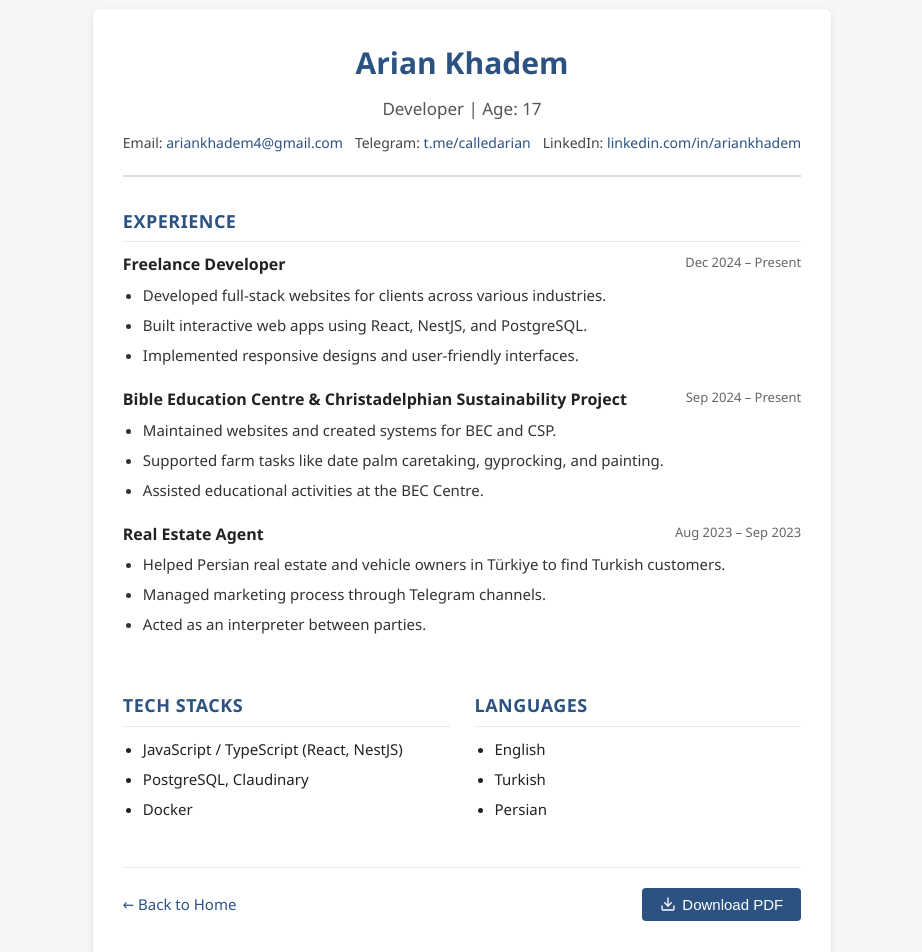
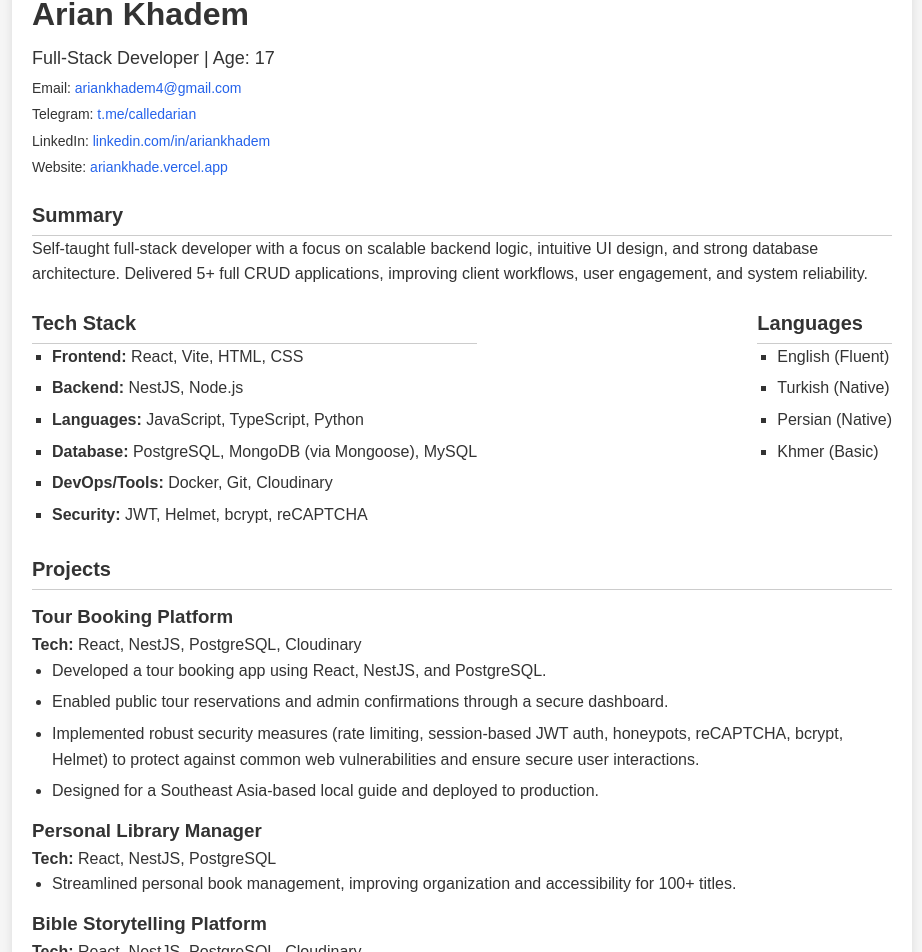
Before and after one commit to calledarian/Portfolio, a React (Create React App) app: page /resume in a window 1280 px wide. Shown: the part 51-1003 px from the top of the page, without its empty margins (178-1100 px from the left). Built offline with nearby package versions, Linux system fonts and the light colour scheme.

Commit message:
new resume

```diff
--- a/package.json
+++ b/package.json
@@ -7,6 +7,9 @@
     "@testing-library/jest-dom": "^6.6.3",
     "@testing-library/react": "^16.3.0",
     "@testing-library/user-event": "^13.5.0",
+    "html2canvas": "^1.4.1",
+    "html2pdf.js": "^0.10.3",
+    "jspdf": "^3.0.1",
     "lucide-react": "^0.503.0",
     "react": "^19.1.0",
     "react-dom": "^19.1.0",
--- a/src/Resume.css
+++ b/src/Resume.css
@@ -1,249 +1,83 @@
-/* Reset & Base Styles */
-* {
-  margin: 0;
-  padding: 0;
-  box-sizing: border-box;
-}
-
-body {
-  font-family: 'Segoe UI', Tahoma, Geneva, Verdana, sans-serif;
-  line-height: 1.6;
-  color: #222;
-  background: #f4f6f8;
-  font-size: 15px;
-}
-
-a {
-  color: #2c5282;
-  text-decoration: none;
-}
-a:hover {
-  text-decoration: underline;
-}
-
 .resume-container {
-  max-width: 850px;
-  margin: 40px auto;
+  max-width: 900px;
+  margin: 20px auto;
   padding: 20px;
-}
-
-/* Wrapper */
-.print-wrapper {
-  background: #fff;
-  box-shadow: 0 2px 6px rgba(0, 0, 0, 0.1);
-  padding: 30px;
-  min-height: 1123px;
-  border-radius: 6px;
-}
-
-/* Header */
-.resume-header {
-  text-align: center;
-  margin-bottom: 30px;
-  border-bottom: 2px solid #ddd;
-  padding-bottom: 20px;
+  font-family: Arial, sans-serif;
+  color: #333;
+  background: white;
+  box-shadow: 0 0 10px rgba(0,0,0,0.1);
 }
 
 .resume-header h1 {
-  font-size: 30px;
-  font-weight: 700;
-  color: #2c5282;
+  margin: 0;
+  font-size: 32px;
+  font-weight: bold;
 }
 
-.resume-header .title {
-  font-size: 17px;
-  font-weight: 500;
-  color: #555;
-  margin: 8px 0 10px;
+.title {
+  font-size: 18px;
+  margin-top: 4px;
 }
 
-.contact-info {
-  display: flex;
-  justify-content: center;
-  flex-wrap: wrap;
-  gap: 12px;
+.contact-info p {
+  margin: 4px 0;
   font-size: 14px;
-  color: #444;
-}
-
-/* Main Layout */
-.resume-main {
-  display: flex;
-  flex-direction: column;
-  gap: 25px;
 }
 
 .resume-section {
-  margin-bottom: 10px;
+  margin-top: 20px;
 }
 
 .resume-section h2 {
-  font-size: 18px;
-  color: #2c5282;
-  border-bottom: 1px solid #e2e8f0;
-  padding-bottom: 6px;
-  text-transform: uppercase;
-  letter-spacing: 0.5px;
-  margin-bottom: 10px;
+  font-size: 20px;
+  border-bottom: 1px solid #ccc;
+  padding-bottom: 4px;
 }
 
-/* Experience Items */
-.experience-item {
-  margin-bottom: 20px;
-  page-break-inside: avoid;
+ul {
+  padding-left: 20px;
+}
+
+ul li {
+  margin-bottom: 6px;
+}
+
+.columns-container {
+  display: flex;
+  justify-content: space-between;
+  gap: 20px;
+}
+
+.language-list, .tech-list {
+  list-style: square;
+}
+
+.experience-item, .project-item {
+  margin-top: 12px;
 }
 
 .experience-header {
   display: flex;
   justify-content: space-between;
-  flex-wrap: wrap;
-  margin-bottom: 5px;
-}
-
-.experience-header h3 {
-  font-size: 16px;
-  font-weight: 600;
-}
-
-.experience-header .date {
-  font-size: 13px;
-  color: #666;
-}
-
-.experience-item ul {
-  list-style-type: disc;
-  padding-left: 20px;
-  color: #333;
-}
-
-.experience-item li {
-  margin-bottom: 6px;
-}
-
-/* Two-Column Sections */
-.columns-container {
-  display: flex;
-  gap: 25px;
-  flex-wrap: wrap;
-}
-
-.columns-container .resume-section {
-  flex: 1;
-}
-
-.tech-list,
-.language-list {
-  padding-left: 20px;
-}
-
-.tech-list li,
-.language-list li {
-  margin-bottom: 6px;
-}
-
-/* Footer (Browser only) */
-.resume-footer {
-  display: flex;
-  justify-content: space-between;
-  flex-wrap: wrap;
-  align-items: center;
-  margin-top: 30px;
-  padding: 20px 0;
-  border-top: 1px solid #e2e8f0;
-}
-
-.back-home {
-  font-weight: 500;
+  font-weight: bold;
 }
 
 .download-button {
-  background-color: #2c5282;
-  color: #fff;
-  padding: 8px 18px;
-  font-size: 15px;
-  border-radius: 4px;
+  background-color: #007bff;
+  color: white;
+  padding: 6px 10px;
   border: none;
+  border-radius: 6px;
   cursor: pointer;
-  transition: background 0.2s ease-in-out;
   display: flex;
   align-items: center;
   gap: 6px;
 }
 
 .download-button:hover {
-  background-color: #1a365d;
+  background-color: #0056b3;
 }
 
-/* Print-only Footer Note */
-.print-only {
-  display: none;
-  font-size: 10pt;
-  text-align: right;
-  color: #888;
-  margin-top: 15px;
-  font-style: italic;
+.no-print {
+  margin-top: 20px;
 }
-
-/* Print Styles */
-@media print {
-  body {
-    background: #fff;
-    font-size: 12pt;
-  }
-
-  .resume-container,
-  .print-wrapper {
-    padding: 0;
-    box-shadow: none;
-    width: 100%;
-    height: auto;
-  }
-
-  .no-print {
-    display: none !important;
-  }
-
-  .print-only {
-    display: block;
-  }
-
-  h1 {
-    font-size: 24pt;
-  }
-
-  .resume-section h2 {
-    font-size: 14pt;
-  }
-
-  .experience-header h3,
-  .experience-header .date,
-  .tech-list li,
-  .language-list li {
-    font-size: 11pt;
-  }
-}
-
-/* Mobile Responsive */
-@media (max-width: 600px) {
-  .contact-info {
-    flex-direction: column;
-    text-align: center;
-    gap: 6px;
-  }
-
-  .experience-header {
-    flex-direction: column;
-    gap: 4px;
-  }
-
-  .columns-container {
-    flex-direction: column;
-    gap: 20px;
-  }
-
-  .resume-footer {
-    flex-direction: column;
-    gap: 10px;
-    text-align: center;
-  }
-}
--- a/src/components/Projects.js
+++ b/src/components/Projects.js
@@ -201,7 +201,7 @@ export default function Projects() {
                             <div className="modal-image-container">
                                 <img
                                     src={modalState.projectImages[modalState.currentImageIndex]}
-                                    alt={`${modalState.projectTitle} - Image ${modalState.currentImageIndex + 1}`}
+                                    alt={`${modalState.projectTitle} - ${modalState.currentImageIndex + 1}`}
                                     className="modal-image"
                                 />
 
--- a/src/components/Resume.js
+++ b/src/components/Resume.js
@@ -1,31 +1,124 @@
-import React from 'react';
+// Resume.jsx
 import { Link } from 'react-router-dom';
 import { Download } from 'lucide-react';
 import '../Resume.css';
+import html2canvas from 'html2canvas';
+import jsPDF from 'jspdf';
 
 function Resume() {
-    const handleDownload = () => {
-        window.print();
+    const handleDownload = async () => {
+        const element = document.querySelector('.print-wrapper');
+
+        if (!element) return;
+
+        const canvas = await html2canvas(element, {
+            scale: 2,
+            useCORS: true,
+        });
+
+        const imgData = canvas.toDataURL('image/png');
+
+        const pdf = new jsPDF({
+            orientation: 'portrait',
+            unit: 'mm',
+            format: 'a4',
+        });
+
+        const imgProps = pdf.getImageProperties(imgData);
+        const pdfWidth = pdf.internal.pageSize.getWidth();
+        const pdfHeight = (imgProps.height * pdfWidth) / imgProps.width;
+
+        pdf.addImage(imgData, 'PNG', 0, 0, pdfWidth, pdfHeight);
+        pdf.save('Arian_Khadem_Resume.pdf');
     };
-
     const currentYear = new Date().getFullYear();
     const age = currentYear - 2008;
 
     return (
         <div className="resume-container">
             <div className="print-wrapper">
+                {/* Header */}
                 <header className="resume-header">
                     <h1 tabIndex="0">Arian Khadem</h1>
-                    <p className="title">Developer | Age: {age}</p>
-
+                    <p className="title">Full-Stack Developer | Age: {age}</p>
                     <div className="contact-info">
                         <p>Email: <a href="mailto:ariankhadem4@gmail.com">ariankhadem4@gmail.com</a></p>
                         <p>Telegram: <a href="https://t.me/calledarian" target="_blank" rel="noopener noreferrer">t.me/calledarian</a></p>
                         <p>LinkedIn: <a href="https://linkedin.com/in/ariankhadem" target="_blank" rel="noopener noreferrer">linkedin.com/in/ariankhadem</a></p>
+                        <p>Website: <a href='https://ariankhadem.vercel.app/' target='_blank' rel='noopener noreferrer'>ariankhade.vercel.app</a></p>
                     </div>
                 </header>
 
-                <div className="resume-main">
+                {/* Summary */}
+                <section className="resume-section">
+                    <h2>Summary</h2>
+                    <p>
+                        Self-taught full-stack developer with a focus on scalable backend logic, intuitive UI design, and strong database architecture. Delivered 5+ full CRUD applications, improving client workflows, user engagement, and system reliability.
+
+                    </p>
+                </section>
+
+                <div className="columns-container">
+                    {/* Tech Stack */}
+                    <section className="resume-section">
+                        <h2>Tech Stack</h2>
+                        <ul className="tech-list">
+                            <li><strong>Frontend:</strong> React, Vite, HTML, CSS</li>
+                            <li><strong>Backend:</strong> NestJS, Node.js</li>
+                            <li><strong>Languages:</strong> JavaScript, TypeScript, Python</li>
+                            <li><strong>Database:</strong> PostgreSQL, MongoDB (via Mongoose), MySQL</li>
+                            <li><strong>DevOps/Tools:</strong> Docker, Git, Cloudinary</li>
+                            <li><strong>Security:</strong> JWT, Helmet, bcrypt, reCAPTCHA</li>
+                        </ul>
+                    </section>
+
+                    {/* Languages */}
+                    <section className="resume-section">
+                        <h2>Languages</h2>
+                        <ul className="language-list">
+                            <li>English (Fluent)</li>
+                            <li>Turkish (Native)</li>
+                            <li>Persian (Native)</li>
+                            <li>Khmer (Basic)</li>
+                        </ul>
+                    </section>
+                </div>
+
+                {/* Projects */}
+                <section className="resume-section">
+                    <h2>Projects</h2>
+
+                    <div className="project-item">
+                        <h3>Tour Booking Platform</h3>
+                        <p><strong>Tech:</strong> React, NestJS, PostgreSQL, Cloudinary</p>
+                        <ul>
+                            <li>Developed a tour booking app using React, NestJS, and PostgreSQL.</li>
+                            <li>Enabled public tour reservations and admin confirmations through a secure dashboard.</li>
+                            <li>Implemented robust security measures (rate limiting, session-based JWT auth, honeypots, reCAPTCHA, bcrypt, Helmet) to protect against common web vulnerabilities and ensure secure user interactions.</li>
+                            <li> Designed for a Southeast Asia-based local guide and deployed to production.</li>
+                        </ul>
+                    </div>
+
+                    <div className="project-item">
+                        <h3>Personal Library Manager</h3>
+                        <p><strong>Tech:</strong> React, NestJS, PostgreSQL</p>
+                        <ul>
+                            <li>Streamlined personal book management, improving organization and accessibility for 100+ titles.</li>
+                        </ul>
+                    </div>
+
+                    <div className="project-item">
+                        <h3>Bible Storytelling Platform</h3>
+                        <p><strong>Tech:</strong> React, NestJS, PostgreSQL, Cloudinary</p>
+                        <ul>
+                            <li>Built a storytelling site for youth using React and NestJS. </li>
+                            <li>Added user comment and Q&A features to boost engagement. </li>
+                            <li>Designed for ease of use by teens learning Bible stories online and used in Sunday school classes.</li>
+                        </ul>
+                    </div>
+                </section>
+
+                {/* Experience */}
                 <section className="resume-section">
                     <h2>Experience</h2>
 
@@ -35,21 +128,20 @@ function Resume() {
                             <span className="date">Dec 2024 – Present</span>
                         </div>
                         <ul>
-                                <li>Developed full-stack websites for clients across various industries.</li>
-                                <li>Built interactive web apps using React, NestJS, and PostgreSQL.</li>
-                                <li>Implemented responsive designs and user-friendly interfaces.</li>
+                            <li>Successfully developed and delivered over 5 production-ready web applications to diverse clients, implementing custom features that resolved specific business challenges and improved operational workflows.</li>
+                            <li>Managed the complete software development lifecycle, including designing frontend and backend architectures, coding, deploying to production environments, and providing ongoing maintenance and support.</li>
                         </ul>
                     </div>
 
                     <div className="experience-item">
                         <div className="experience-header">
-                                <h3>Bible Education Centre & Christadelphian Sustainability Project</h3>
+                            <h3>Bible Education Centre & CSP Cambodia</h3>
                             <span className="date">Sep 2024 – Present</span>
                         </div>
                         <ul>
-                                <li>Maintained websites and created systems for BEC and CSP.</li>
-                                <li>Supported farm tasks like date palm caretaking, gyprocking, and painting.</li>
-                                <li>Assisted educational activities at the BEC Centre.</li>
+                            <li>Maintained internal tools and websites for BEC & Sustainability Project.</li>
+                            <li>Developed a basic cattle tracking system for the farm, improving data organization and facilitating easy management of cattle records.</li>
+                            <li>Supported farm tasks and educational activities such as teaching English through Bible in Phnom Penh.</li>
                         </ul>
                     </div>
 
@@ -59,34 +151,13 @@ function Resume() {
                             <span className="date">Aug 2023 – Sep 2023</span>
                         </div>
                         <ul>
-                                <li>Helped Persian real estate and vehicle owners in Türkiye to find Turkish customers.</li>
-                                <li>Managed marketing process through Telegram channels.</li>
-                                <li>Acted as an interpreter between parties.</li>
+                            <li>Leveraged multilingual skills to act as an interpreter and agent for Persian property owners in Türkiye.</li>
+                            <li>Successfully closed 3 deals and managed property listings on Telegram, facilitating transactions with local buyers.</li>
                         </ul>
                     </div>
                 </section>
 
-                    <div className="columns-container">
-                        <section className="resume-section">
-                            <h2>Tech Stacks</h2>
-                            <ul className="tech-list">
-                                <li>JavaScript / TypeScript (React, NestJS)</li>
-                                <li>PostgreSQL, Claudinary</li>
-                                <li>Docker</li>
-                            </ul>
-                        </section>
-
-                        <section className="resume-section">
-                            <h2>Languages</h2>
-                            <ul className="language-list">
-                                <li>English</li>
-                                <li>Turkish</li>
-                                <li>Persian</li>
-                            </ul>
-                        </section>
-                    </div>
-                </div>
-
+                {/* Footer */}
                 <footer className="resume-footer no-print">
                     <Link to="/" className="back-home">← Back to Home</Link>
                     <button
```
Also changed, not shown: 1 other file (tests, documents, lock files or other folders). Lines whose indentation alone changed are shown as unchanged.
